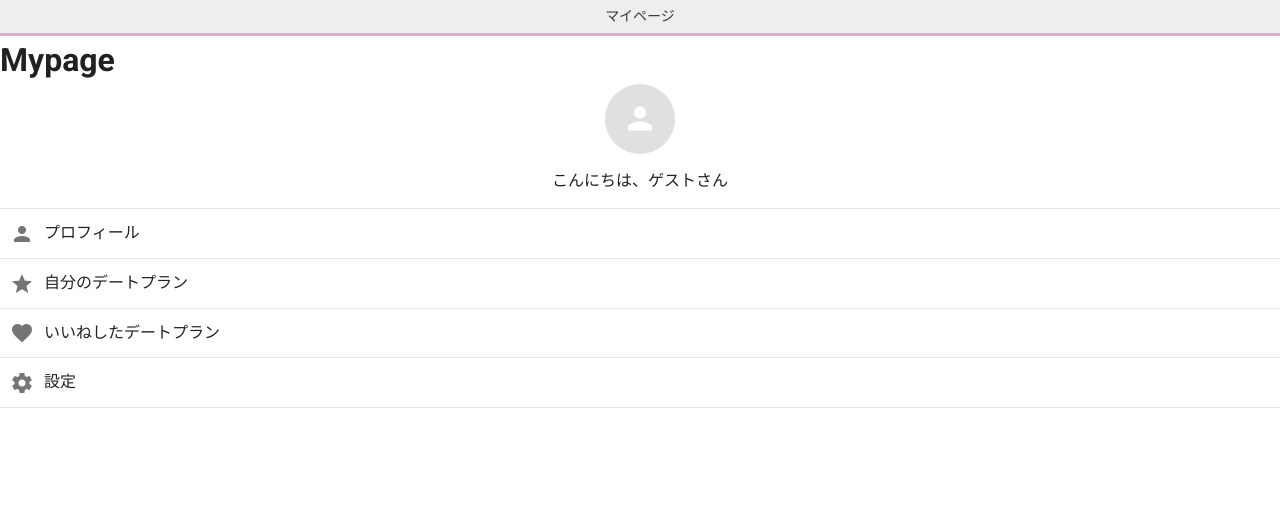
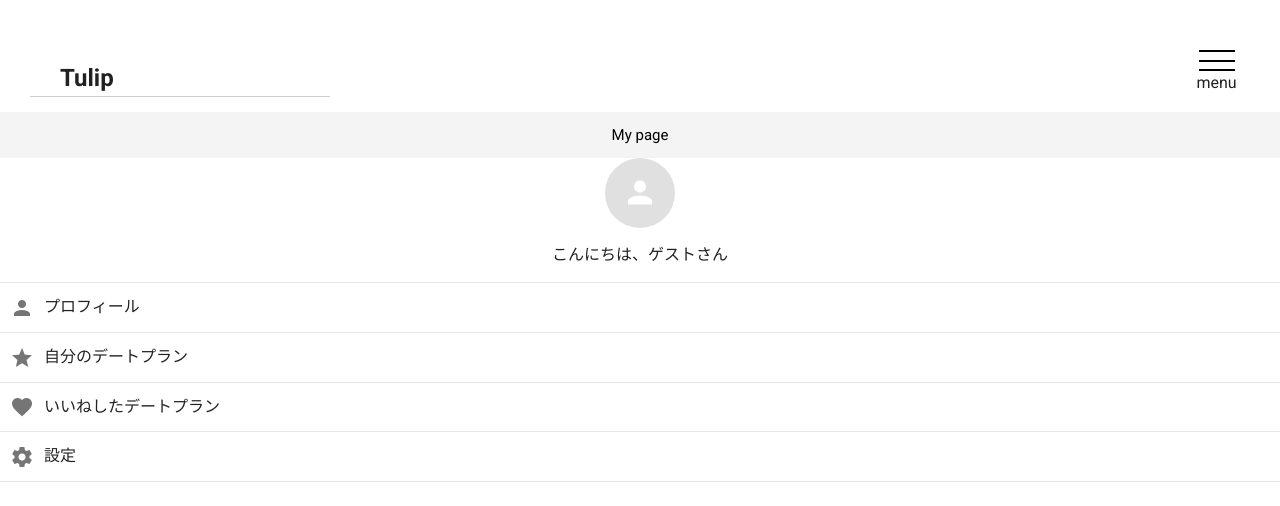
Before and after one commit to atok-1999/date-app, a Vue app: page /my-page in a window 1280 px wide. Shown: the top 506 px of the page. Built offline with nearby package versions, Linux system fonts and the light colour scheme; no server answers.

Commit message:
とりあえず

```diff
--- a/src/components/Header.vue
+++ b/src/components/Header.vue
@@ -51,7 +51,7 @@
       </div>
     </transition>
     <div class="create-header">
-      <h2>Dating Plan</h2>
+      <h2>Tulip</h2>
     </div>
   </div>
 </template>
@@ -82,7 +82,7 @@ export default {
   &__menu {
     width: 60px;
     height: 60px;
-    position: fixed;
+    position: absolute;
     top: 0;
     right: 0;
     z-index: 10;
@@ -152,6 +152,10 @@ export default {
   width: 300px;
   display: flex;
   justify-content: space-between;
+}
+
+h2 {
+  margin-left: 30px;
 }
 
 .menu-bar {
--- a/src/components/MyPage/MyPageComponent.vue
+++ b/src/components/MyPage/MyPageComponent.vue
@@ -1,6 +1,6 @@
 <template>
   <div>
-    <h1>Mypage</h1>
+    <div class="Mypage">My page</div>
     <div class="user-photo">
       <v-avatar color="#E0E0E0" size="70">
         <v-icon dark large>mdi-account</v-icon>
@@ -17,9 +17,7 @@
       <div class="option">
         <v-icon class="icon">mdi-heart</v-icon>いいねしたデートプラン
       </div>
-      <div class="option">
-        <v-icon class="icon">mdi-cog</v-icon>設定
-      </div>
+      <div class="option"><v-icon class="icon">mdi-cog</v-icon>設定</div>
     </div>
   </div>
 </template>
@@ -47,6 +45,17 @@ export default {
 </script>
 
 <style lang="scss" scoped>
+.Mypage {
+  width: 100%;
+  height: 46px;
+  margin-top: 15px;
+  background-color: #F4F4F4;
+  font-size: 15px;
+  text-align: center;
+  line-height: 46px;
+  color: #000000;
+}
+
 .options {
   margin-top: 10px;
 }
--- a/src/views/MyPage.vue
+++ b/src/views/MyPage.vue
@@ -1,16 +1,18 @@
 <template>
   <div>
-    <div class="page-title">マイページ</div>
+    <Header></Header>
     <MyPageComponent></MyPageComponent>
   </div>
 </template>
 
 <script>
 import MyPageComponent from "@/components/MyPage/MyPageComponent.vue";
+import Header from "@/components/Header.vue";
 
 export default {
   components: {
-    MyPageComponent
+    MyPageComponent,
+    Header
   }
 };
 </script>
```
